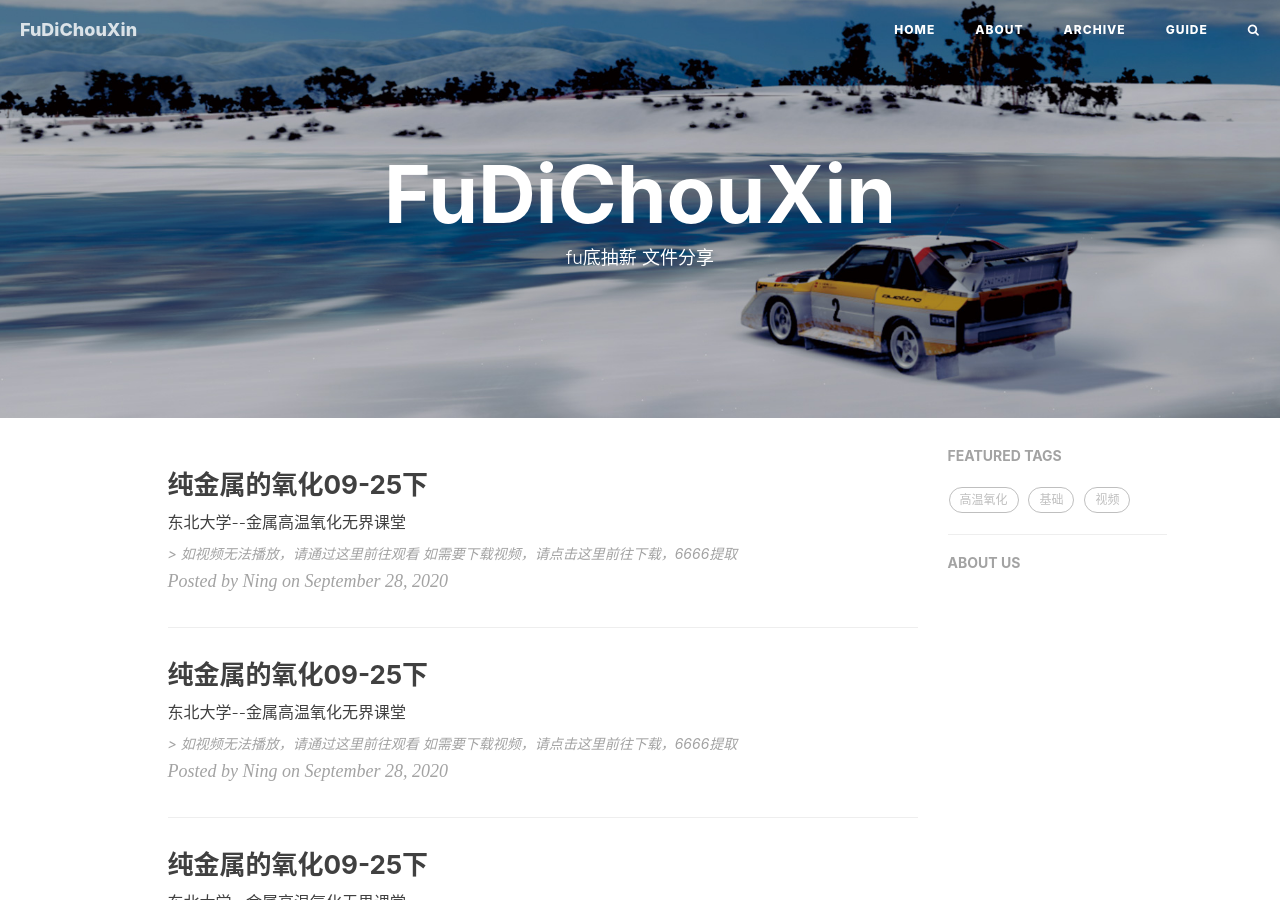
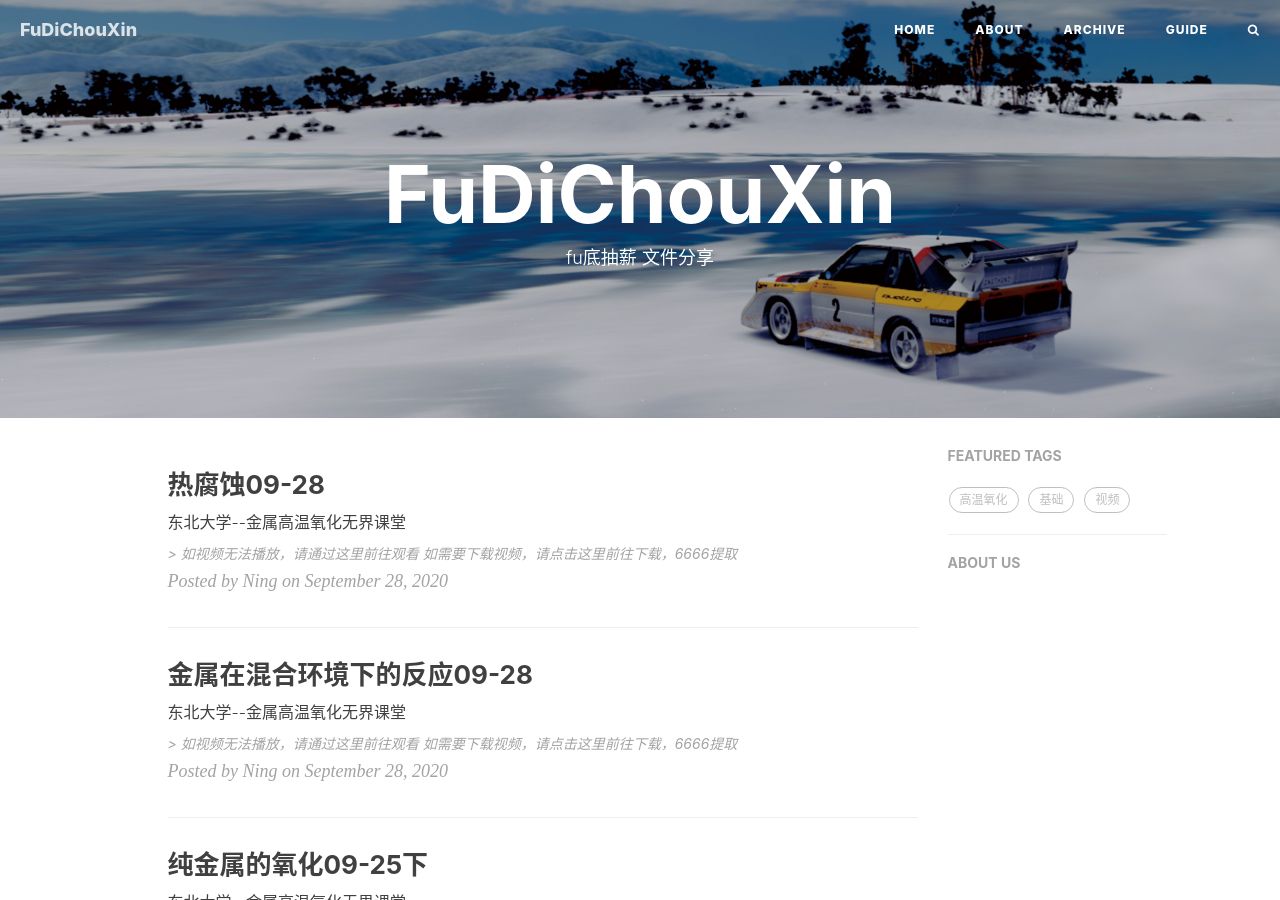
Before and after one commit to ningwuchang/ningwuchang.github.io, a Jekyll site: the page built from index.html, in a window 1280 px wide and 900 px high. Built offline with Jekyll 4.4.1, drawn with Linux system fonts in a browser that asks for light colours; nearby versions of some CDN libraries; the list of posts is cut into pages by our own code; comment, search, counter and statistics services are not loaded.

Commit message:
title change

```diff
--- a/_posts/vedio/2020-09-28-A-vedio.md
+++ b/_posts/vedio/2020-09-28-A-vedio.md
@@ -1,5 +1,5 @@
 ---
-title: "纯金属的氧化09-25下"
+title: "金属在混合环境下的反应09-28"
 subtitle: "东北大学--金属高温氧化无界课堂"
 layout: post
 author: "Ning"
--- a/_posts/vedio/2020-09-28-B-vedio.md
+++ b/_posts/vedio/2020-09-28-B-vedio.md
@@ -1,5 +1,5 @@
 ---
-title: "纯金属的氧化09-25下"
+title: "热腐蚀09-28"
 subtitle: "东北大学--金属高温氧化无界课堂"
 layout: post
 author: "Ning"
```
